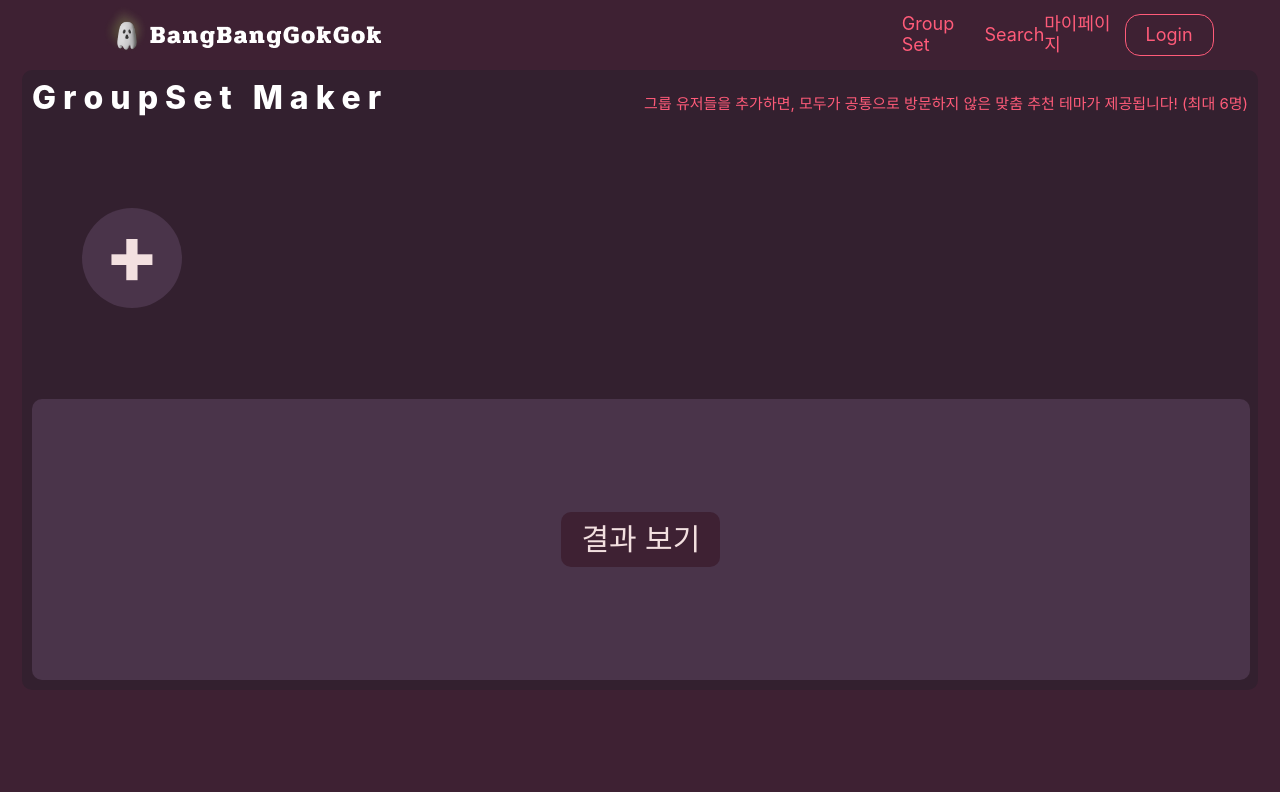
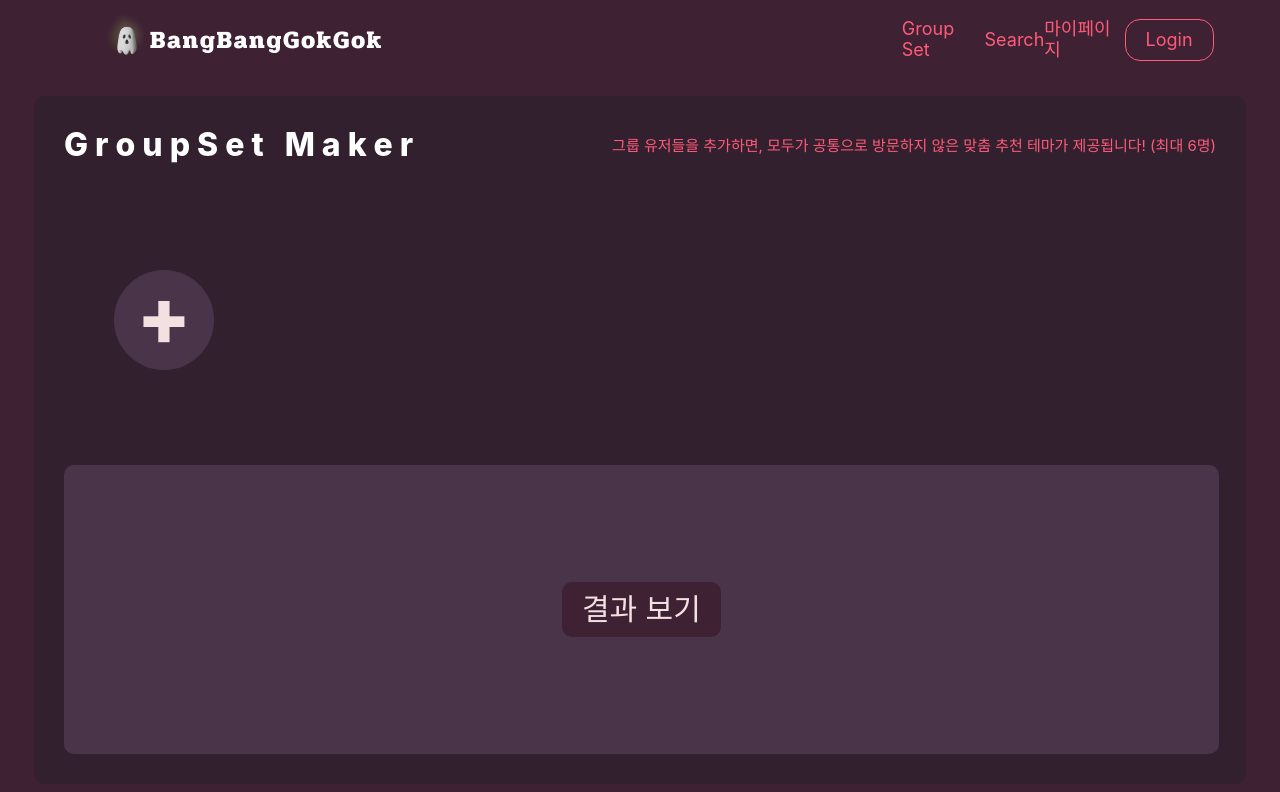
Before and after one commit to predictyson/BangBangGokGok, a React (Vite) app in the folder FrontEnd/: page /groupset in a window 1280 px wide. Shown: the top 792 px of the page. Built offline with nearby package versions, Linux system fonts and the light colour scheme.

Commit message:
💡 refactor: 그룹셋 페이지 QA 반영

```diff
--- a/FrontEnd/src/components/common/Header.tsx
+++ b/FrontEnd/src/components/common/Header.tsx
@@ -34,7 +34,8 @@ export default function Header() {
 }
 
 const Container = styled.div`
-  height: 7rem;
+  /* height: 7rem; */
+  height: 10vh;
   display: flex;
   justify-content: space-between;
   background-color: ${theme.colors.background};
--- a/FrontEnd/src/components/group/UserListSection.tsx
+++ b/FrontEnd/src/components/group/UserListSection.tsx
@@ -9,34 +9,40 @@ import Autocomplete from "@mui/material/Autocomplete";
 
 const tempUserSearchList: GroupSetUer[] = [
   {
-    profileImageType: "Avatar2",
+    userId: 123,
     nickname: "정상기",
     email: "jackid1103@naver.com",
+    profileImageType: "Avatar2",
   },
   {
-    profileImageType: "Avatar6",
+    userId: 123,
     nickname: "손예지",
     email: "happy3@naver.com",
+    profileImageType: "Avatar6",
   },
   {
-    profileImageType: "Avatar1",
+    userId: 123,
     nickname: "이상민",
     email: "example@naver.com",
+    profileImageType: "Avatar1",
   },
   {
-    profileImageType: "Avatar4",
+    userId: 123,
     nickname: "우상빈",
     email: "angry1103@naver.com",
+    profileImageType: "Avatar4",
   },
   {
-    profileImageType: "Avatar3",
+    userId: 123,
     nickname: "이지원",
     email: "angry1103@naver.com",
+    profileImageType: "Avatar3",
   },
   {
-    profileImageType: "Avatar8",
+    userId: 123,
     nickname: "김성수",
     email: "angry1103@naver.com",
+    profileImageType: "Avatar8",
   },
 ];
 
@@ -71,6 +77,8 @@ export default function UserListSection({
         user.email.toLowerCase().includes(searchTerm.toLowerCase()) ||
         user.nickname.toLowerCase().includes(searchTerm.toLowerCase())
     );
+    console.log(searchTerm);
+    console.log(searchResults);
     setSearchResults(results);
   };
 
@@ -104,7 +112,11 @@ export default function UserListSection({
                     component="li"
                     sx={{ fontSize: 14 }}
                     {...props}
-                    onClick={() => handleAddUser(option)}
+                    onClick={() => {
+                      handleAddUser(option);
+                      setSearchTerm("");
+                      setSearchResults([]);
+                    }}
                   >
                     {option.nickname} ({option.email})
                   </Box>
--- a/FrontEnd/src/components/group/UserSection.tsx
+++ b/FrontEnd/src/components/group/UserSection.tsx
@@ -38,7 +38,7 @@ const ProfileBox = styled.div`
 `;
 
 const Container = styled.div`
-  width: 18rem;
+  width: 13%;
   margin-right: 1rem;
   background-color: ${theme.colors.containerLight};
   border-radius: 1rem;
--- a/FrontEnd/src/pages/GroupSetPage.tsx
+++ b/FrontEnd/src/pages/GroupSetPage.tsx
@@ -37,6 +37,7 @@ export default function GroupSetPage() {
   return (
     <>
       <Header />
+      <RootContainer>
         <Container>
           <HeaderSection>
             <h1>G r o u p S e t &nbsp; M a k e r</h1>
@@ -53,15 +54,26 @@ export default function GroupSetPage() {
           <ThemeRecSection userList={userList} />
         </Container>
         <Toast />
+      </RootContainer>
     </>
   );
 }
 
+const RootContainer = styled.div`
+  width: 100%;
+  height: 90vh;
+  display: flex;
+  justify-content: center;
+  align-items: center;
+  flex-direction: column;
+`;
+
 const Container = styled.div`
-  width: 95%;
-  height: 60rem;
+  width: 90%;
+  height: 90%;
   margin: auto auto;
-  padding: 1rem;
+  padding: 3rem;
+  padding-top: 1rem;
   border-radius: 1rem;
   background-color: ${theme.colors.container};
   display: flex;
@@ -71,6 +83,7 @@ const Container = styled.div`
 const HeaderSection = styled.div`
   display: flex;
   justify-content: space-between;
+  align-items: center;
   p {
     color: ${theme.colors.pink};
     font-size: 1.5rem;
@@ -78,6 +91,5 @@ const HeaderSection = styled.div`
   h1 {
     font-size: 3.2rem;
     font-weight: ${theme.fontWeight.extraBold};
-    margin: 0;
   }
 `;
--- a/FrontEnd/types/main.d.ts
+++ b/FrontEnd/types/main.d.ts
@@ -17,9 +17,10 @@ interface IToastProps {
 }
 
 interface GroupSetUer {
-  profileImageType: string;
+  userId: number;
   nickname: string;
   email: string;
+  profileImageType: string;
 }
 
 interface IDetailData {
```
Lines whose indentation alone changed are shown as unchanged.
